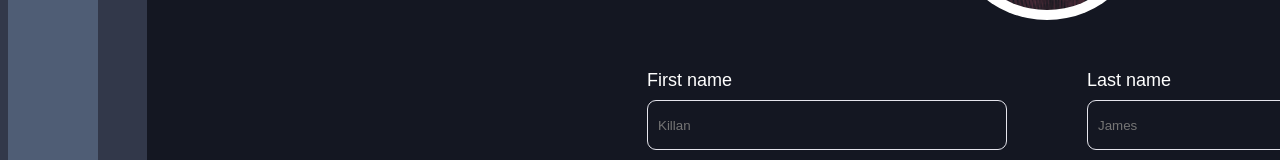
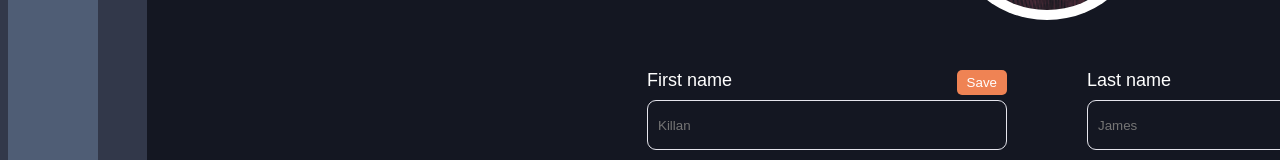
Before and after one commit to ZiangTian/weekie-app, a React (Create React App) app: page /profile in a window 1280 px wide. Shown: the part 376-536 px from the top of the page. Built offline with nearby package versions, Linux system fonts and the light colour scheme; sample sign-in values are in the browser's storage.

Commit message:
enabled change usrname

```diff
--- a/src/components/InfoForm.tsx
+++ b/src/components/InfoForm.tsx
@@ -1,15 +1,22 @@
-import React,{useState} from 'react';
+import React, { useState } from 'react';
 import './InfoFormStyles.css';
-import {images} from '../assets/images';
+import { images } from '../assets/images';
 
 const InfoForm: React.FC = () => {
   const [firstName, setFirstName] = useState('');
   const [lastName, setLastName] = useState('');
   const [email, setEmail] = useState('');
 
-  const saveUserInfo = () => {
-    console.log('User Info:', { firstName, lastName, email });
+
+
+  const saveFirstName = () => {
+    console.log('First Name:', firstName);
   };
+
+  const saveLastName = () => {
+    console.log('Last Name:', lastName);
+  };
+
 
   const handleLogout = () => {
     console.log('User logged out');
@@ -17,15 +24,12 @@ const InfoForm: React.FC = () => {
   };
 
   return (
-
     <div className="info-form-container">
-
       <div className="info-form-picture">
         <div className="info-form-picture-frame">
-          <img src={images['pfp']}  alt="Profile" className="info-form-picture-image" />
+          <img src={images['pfp']} alt="Profile" className="info-form-picture-image" />
         </div>
       </div>
-
 
       <div className="info-form-row">
         <div className="info-form-field">
@@ -36,8 +40,10 @@ const InfoForm: React.FC = () => {
             value={firstName}
             placeholder="Killan"
             onChange={(e) => setFirstName(e.target.value)}
-            onBlur={saveUserInfo}
           />
+          <button onClick={saveFirstName} className="info-form-save-button">
+            Save
+          </button>
         </div>
 
         <div className="info-form-field">
@@ -48,23 +54,23 @@ const InfoForm: React.FC = () => {
             value={lastName}
             placeholder="James"
             onChange={(e) => setLastName(e.target.value)}
-            onBlur={saveUserInfo}
           />
+          <button onClick={saveLastName} className="info-form-save-button">
+            Save
+          </button>
         </div>
       </div>
 
       <div className="info-form-field email-field">
         <label className="info-form-label">Email</label>
         <div className="info-form-input-with-icon">
-        <img src={images['iconMail']}  alt="Profile" className="info-form-icon" />
-
-        <input
+          <img src={images['iconMail']} alt="Profile" className="info-form-icon" />
+          <input
             className={`info-form-input-em email-input ${!email ? 'placeholder' : 'filled'}`}
             type="email"
             value={email}
             placeholder="killanjames@gmail.com"
             onChange={(e) => setEmail(e.target.value)}
-            onBlur={saveUserInfo}
           />
         </div>
       </div>
--- a/src/components/InfoFormStyles.css
+++ b/src/components/InfoFormStyles.css
@@ -129,6 +129,7 @@
 }
 .info-form-logout-button:hover{
   transform: scale(1.1);
+  opacity: 0.8;
 }
 
 
@@ -153,3 +154,21 @@
 .filled {
   color: white;
 }
+
+
+.info-form-save-button {
+  background-color: #EF8354;
+  color: white;
+  border: none;
+  border-radius: 5px;
+  padding: 5px 10px;
+  cursor: pointer;
+  position: absolute;
+  right: 0;
+  margin-left: 10px;
+}
+
+.info-form-save-button:hover {
+  transform: scale(1.1);
+  opacity: 0.8;
+}
```
